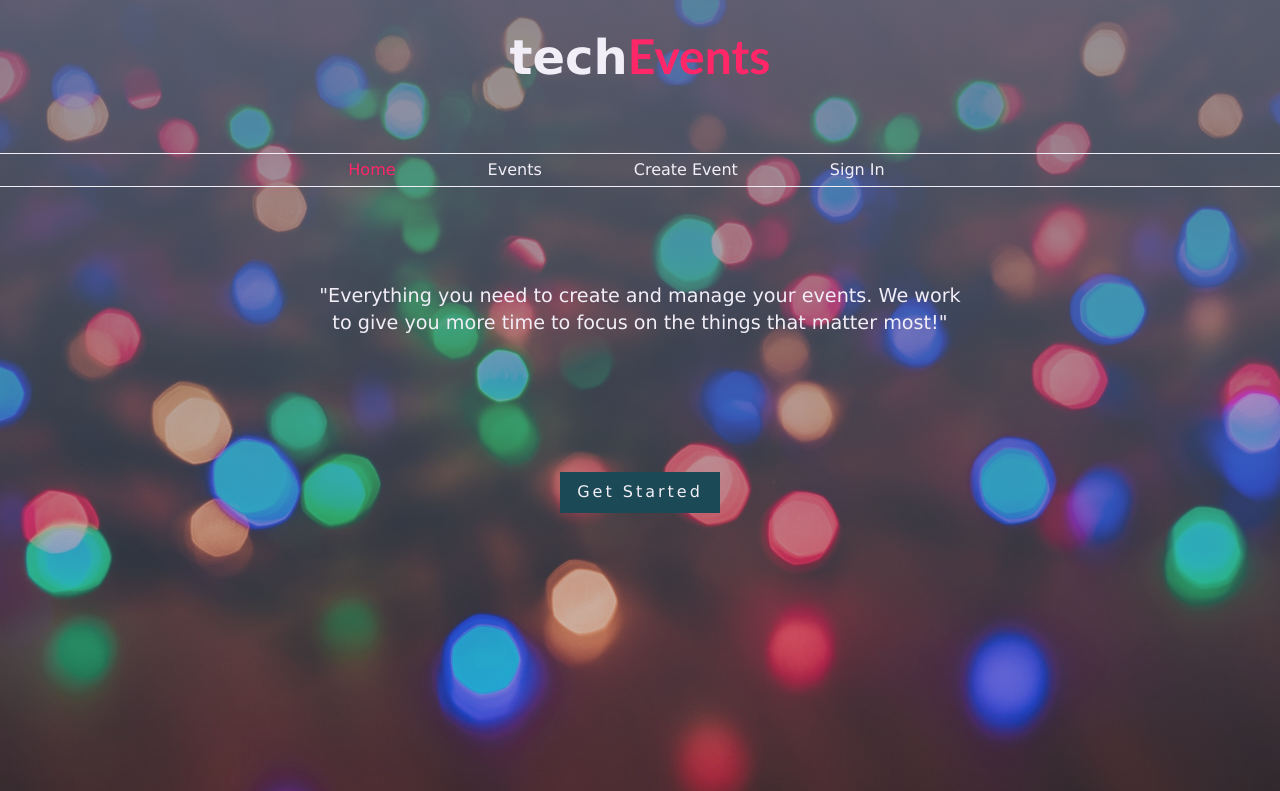
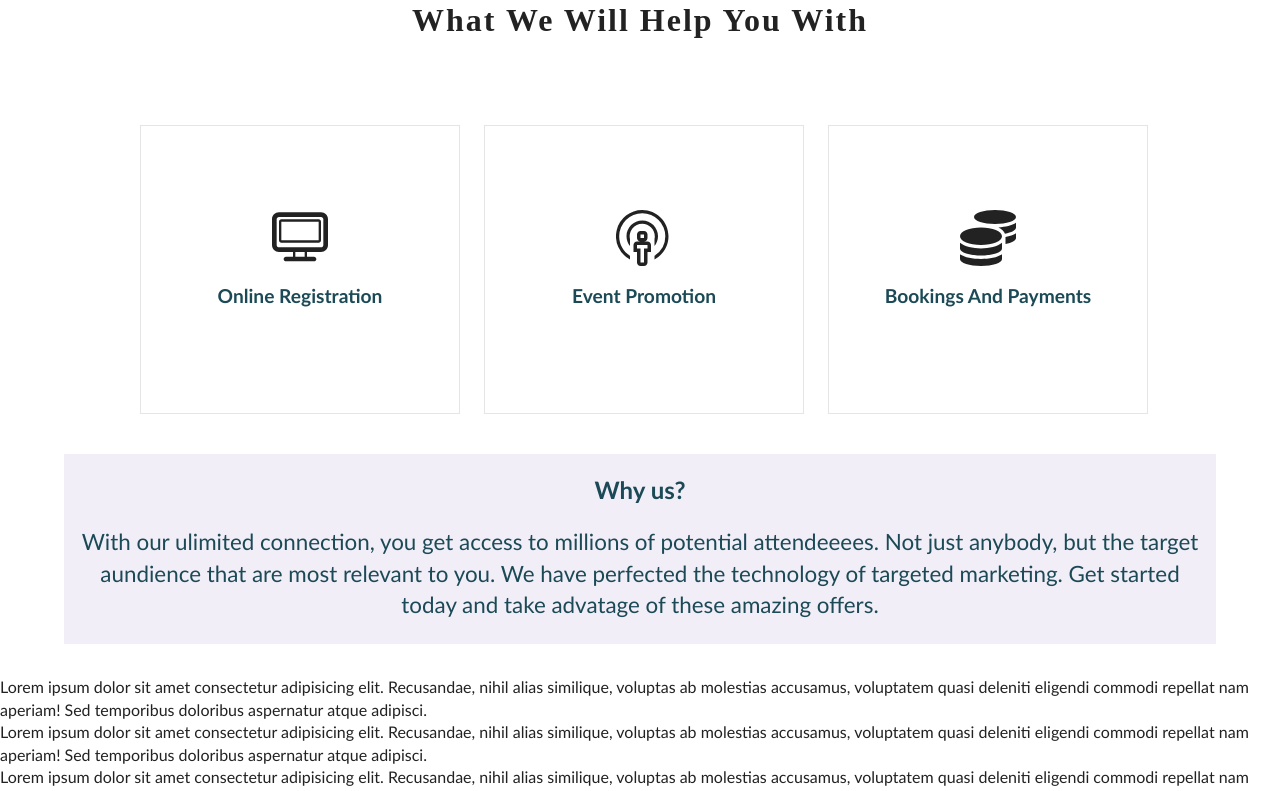
Before and after one commit to AbuchiKings/tech-Events, a React (Create React App) app: page / in a window 1280 px wide. Shown: the top 791 px of the page. Built offline with nearby package versions, Linux system fonts and the light colour scheme.

Commit message:
Added offers component

```diff
--- a/package.json
+++ b/package.json
@@ -8,6 +8,7 @@
     "@testing-library/user-event": "^7.2.1",
     "react": "^16.12.0",
     "react-dom": "^16.12.0",
+    "react-icons": "^3.9.0",
     "react-router-dom": "^5.1.2",
     "react-scripts": "3.3.0"
   },
--- a/src/App.css
+++ b/src/App.css
@@ -2,6 +2,7 @@
   margin: 0;
   padding: 0;
   box-sizing: border-box;
+
 }
 
 :root {
@@ -22,9 +23,8 @@
 /* globals**/
 
 body {
-
   color: var(--mainBlack);
-  font-family: Verdana, Geneva, Tahoma, sans-serif;
+  font-family: Candara, Calibri, Segoe, "Segoe UI", Optima, Arial, sans-serif;
   line-height: 1.4;
 }
 
@@ -34,12 +34,29 @@ h1 {
   margin-bottom: 0.5em;
 }
 
+h3 {
+  font-size: 1.5em;
+  line-height: 1;
+  margin-bottom: 1em;
+}
+h4 {
+  font-size: 1.2em;
+  line-height: 1.25;
+  margin-bottom: 1.25em;
+}
+
+h6 {
+  font-size: 1em;
+  font-weight: bold;
+  margin-bottom: 1.5em;
+}
+
 a {
   text-decoration: none;
   color: inherit;
 }
 
-.btn-primary{
+.btn-primary {
   display: inline-block;
   text-decoration: none;
   letter-spacing: var(--mainSpacing);
@@ -51,7 +68,7 @@ a {
   cursor: pointer;
 }
 
-.btn-primary:hover{
+.btn-primary:hover {
   background-color: transparent;
 }
 
@@ -92,8 +109,6 @@ header .navbar {
 header .sticky {
   position: fixed;
   top: 0;
-
-
   padding-top: 20px;
   padding-bottom: 20px;
   background-color: var(--mainBlack);
@@ -101,18 +116,16 @@ header .sticky {
   justify-content: space-between;
 }
 
-header div{
+header div {
   display: inline-block;
-
 }
 
-header ul{
+header ul {
   display: inline-block;
   transition: var(--mainTransition);
-
 }
 
-ul li{
+ul li {
   list-style-type: none;
 }
 
@@ -128,24 +141,19 @@ header .logo {
   -o-transition: var(--mainTransition);
 }
 
-
-
-header .nav-logo{
+header .nav-logo {
   width: initial;
   height: initial;
   display: inline-block;
   padding: 0px 20px 0px 20px;
   overflow: visible;
   font-size: 2em;
-
 }
-
 
 header ul .nav-links {
   display: inline-block;
   padding: 5px 10px;
 }
-
 
 li.nav-links+li.nav-links {
   margin-left: 4.5em;
@@ -154,11 +162,12 @@ li.nav-links+li.nav-links {
 li.nav-links:nth-of-type(1) {
   color: var(--roseRed);
 }
-li.nav-links:nth-of-type(4){
+
+li.nav-links:nth-of-type(4) {
   margin-right: 3em;
 }
 
-header .catchPhrase{
+header .catchPhrase {
   font-size: 1.2em;
   width: 70%;
   margin: 5em auto 7em;
@@ -166,7 +175,98 @@ header .catchPhrase{
   font-weight: lighter;
 }
 
-.header-btn{
+.header-btn {
   padding: 15px;
   background-color: var(--roseRed);
 }
+
+/*Title*/
+
+.section-title {
+  text-align: center;
+  margin-bottom: 2rem;
+}
+
+.section-title h4 {
+  font-size: 2em;
+  font-family: a;
+  letter-spacing: 2px;
+  text-transform: capitalize;
+  margin-bottom: 1em;
+}
+
+.section-title div {
+  width: 5em;
+  height: 5px;
+  margin: 0 auto;
+}
+
+/*offers*/
+
+.offers-center {
+  width: 90vw;
+  margin: 1.5em auto;
+  display: flex;
+  flex-wrap: wrap;
+  justify-content: center;
+  text-align: center;
+}
+
+.offer{
+  flex: 1 1 260px;
+  margin: 1em 1em;
+  margin-right: 0.5em;
+  max-width: 320px;
+  min-width: 260px;
+  border: 1px solid #e5e5e5;
+  padding: 5em 0.5em;
+  display: flex;
+  flex-direction: column;
+  justify-content: center;
+}
+
+.offer span{
+  font-size: 3.5em;
+}
+.offer h4 {
+  color: var(--charcoal);
+  text-transform: capitalize;
+}
+
+.offer p{
+  width: 1px;
+  height: 1px;
+  overflow: hidden;
+  transition: var(--mainTransition);
+  -webkit-transition: var(--mainTransition);
+  -moz-transition: var(--mainTransition);
+  -ms-transition: var(--mainTransition);
+  -o-transition: var(--mainTransition);
+}
+
+.offer:hover p{
+  display: inline-block;
+  width: initial;
+  height: initial;
+}
+.offer:hover{
+  padding: 0.5em;
+}
+
+.offers-text{
+  width: 90vw;
+  text-align: center;
+  padding: 1.5em 1em;
+  background-color: var(--mainWhite);
+  margin: auto;
+  color: var(--charcoal);
+  margin-bottom: 2em;
+
+}
+
+.offers-text p{
+  font-size: 1.4em;
+}
+.offers-text a:hover{
+  text-decoration: underline;
+}
--- a/src/App.js
+++ b/src/App.js
@@ -1,12 +1,12 @@
 import React from 'react';
 import './App.css';
-import Header from './components/Header';
+import Home from './pages/Home';
 
 function App() {
 
   return (
     <>
-      <Header />
+      <Home />
     </>
   );
 }
--- a/src/components/Header.js
+++ b/src/components/Header.js
@@ -73,16 +73,6 @@ class Header extends Component {
                         <a className="btn-primary" href="">Get Started</a>
                     </div>
                 </header>
-                <div>
-                    Lorem ipsum dolor sit amet, consectetur adipisicing elit. Excepturi esse accusamus porro delectus, laborum architecto temporibus. Impedit, rerum deserunt accusantium, ipsum qui dolor quidem repudiandae nulla, aut nihil quae deleniti.
-                     Lorem ipsum dolor sit amet, consectetur adipisicing elit. Excepturi esse accusamus porro delectus, laborum architecto temporibus. Impedit, rerum deserunt accusantium, ipsum qui dolor quidem repudiandae nulla, aut nihil quae deleniti.
-                     Lorem ipsum dolor sit amet, consectetur adipisicing elit. Excepturi esse accusamus porro delectus, laborum architecto temporibus. Impedit, rerum deserunt accusantium, ipsum qui dolor quidem repudiandae nulla, aut nihil quae deleniti.
-                     Lorem ipsum dolor sit amet, consectetur adipisicing elit. Excepturi esse accusamus porro delectus, laborum architecto temporibus. Impedit, rerum deserunt accusantium, ipsum qui dolor quidem repudiandae nulla, aut nihil quae deleniti.
-                     Lorem ipsum dolor sit amet, consectetur adipisicing elit. Excepturi esse accusamus porro delectus, laborum architecto temporibus. Impedit, rerum deserunt accusantium, ipsum qui dolor quidem repudiandae nulla, aut nihil quae deleniti.
-                     Lorem ipsum dolor sit amet, consectetur adipisicing elit. Excepturi esse accusamus porro delectus, laborum architecto temporibus. Impedit, rerum deserunt accusantium, ipsum qui dolor quidem repudiandae nulla, aut nihil quae deleniti.
-                     Lorem ipsum dolor sit amet, consectetur adipisicing elit. Excepturi esse accusamus porro delectus, laborum architecto temporibus. Impedit, rerum deserunt accusantium, ipsum qui dolor quidem repudiandae nulla, aut nihil quae deleniti.
-                     Lorem ipsum dolor sit amet, consectetur adipisicing elit. Excepturi esse accusamus porro delectus, laborum architecto temporibus. Impedit, rerum deserunt accusantium, ipsum qui dolor quidem repudiandae nulla, aut nihil quae deleniti.
-        </div>
             </>
         )
     }
--- /dev/null
+++ b/src/components/Offers.js
@@ -0,0 +1,74 @@
+import React from 'react';
+import Title from './Title';
+import { GoBroadcast } from "react-icons/go";
+import { FaCoins } from "react-icons/fa";
+import { FaFlag } from "react-icons/fa";
+import { TiDeviceDesktop } from "react-icons/ti";
+
+function Offers() {
+
+    const offers = [
+        {
+            icon: <TiDeviceDesktop />,
+            title: "Online Registration",
+            info: `Lorem ipsum dolor sit amet consectetur adipisicing elit.
+            Tempore libero, dolor vitae, deserunt quod illo provident
+            a laboriosam dignissimos excepturi illum neque. Provident
+            illo dicta quaerat excepturi, magnam corrupti totam!`
+        },
+        {
+            icon: <GoBroadcast />,
+            title: "Event Promotion",
+            info: `Lorem ipsum dolor sit amet consectetur adipisicing elit.
+            Tempore libero, dolor vitae, deserunt quod illo provident
+            a laboriosam dignissimos excepturi illum neque. Provident
+            illo dicta quaerat excepturi, magnam corrupti totam!`
+        },
+        {
+            icon: <FaCoins />,
+            title: "Bookings and Payments",
+            info: `Lorem ipsum dolor sit amet consectetur adipisicing elit.
+            Tempore libero, dolor vitae, deserunt quod illo provident
+            a laboriosam dignissimos excepturi illum neque. Provident
+            illo dicta quaerat excepturi, magnam corrupti totam!`
+        }
+    ]
+
+
+    return (
+        <section className="offers-section">
+            <Title title="What we will help you with" />
+            <div className="offers-center">
+                {offers.map((item, i) => {
+                    return (
+                        <article key={i} className="offer">
+                            <span>{item.icon}</span>
+                            <h4>{item.title}</h4>
+                            <p>{item.info}</p>
+                        </article>
+                    )
+                })}
+
+                <i aria-hidden="true"></i>
+                <i aria-hidden="true"></i>
+                <i aria-hidden="true"></i>
+                <i aria-hidden="true"></i>
+                <i aria-hidden="true"></i>
+                <i aria-hidden="true"></i>
+            </div>
+
+            <div className="offers-text">
+                <h3>Why us?</h3>
+                <p>
+                    With our ulimited connection, you get access to millions of potential attendeeees.
+                    Not just anybody, but the target aundience that are most relevant to you. We have
+                    perfected the technology of targeted marketing. <a href="">Get started</a> today
+                    and take advatage of these amazing offers.
+                </p>
+            </div>
+
+        </section>
+    )
+}
+
+export default Offers
--- /dev/null
+++ b/src/pages/Home.js
@@ -0,0 +1,21 @@
+import React from 'react';
+import Header from '../components/Header';
+import Title from '../components/Title';
+import Offers from '../components/Offers';
+
+
+const Home = () => {
+    return (
+        <>
+           {/* <Header></Header>  */}
+           <Offers/>
+           <div>Lorem ipsum dolor sit amet consectetur adipisicing elit. Recusandae, nihil alias similique, voluptas ab molestias accusamus, voluptatem quasi deleniti eligendi commodi repellat nam aperiam! Sed temporibus doloribus aspernatur atque adipisci.</div>
+           <div>Lorem ipsum dolor sit amet consectetur adipisicing elit. Recusandae, nihil alias similique, voluptas ab molestias accusamus, voluptatem quasi deleniti eligendi commodi repellat nam aperiam! Sed temporibus doloribus aspernatur atque adipisci.</div>
+           <div>Lorem ipsum dolor sit amet consectetur adipisicing elit. Recusandae, nihil alias similique, voluptas ab molestias accusamus, voluptatem quasi deleniti eligendi commodi repellat nam aperiam! Sed temporibus doloribus aspernatur atque adipisci.</div>
+           <div>Lorem ipsum dolor sit amet consectetur adipisicing elit. Recusandae, nihil alias similique, voluptas ab molestias accusamus, voluptatem quasi deleniti eligendi commodi repellat nam aperiam! Sed temporibus doloribus aspernatur atque adipisci.</div>
+           <div>Lorem ipsum dolor sit amet consectetur adipisicing elit. Recusandae, nihil alias similique, voluptas ab molestias accusamus, voluptatem quasi deleniti eligendi commodi repellat nam aperiam! Sed temporibus doloribus aspernatur atque adipisci.</div>
+        </>
+    );
+}
+
+export default Home;
```
Also changed, not shown: src/components/Footer.js (added), 1 other file (tests, documents, lock files or other folders). Lines whose indentation alone changed are shown as unchanged.
